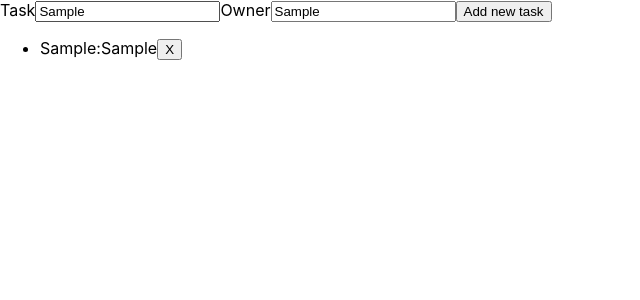
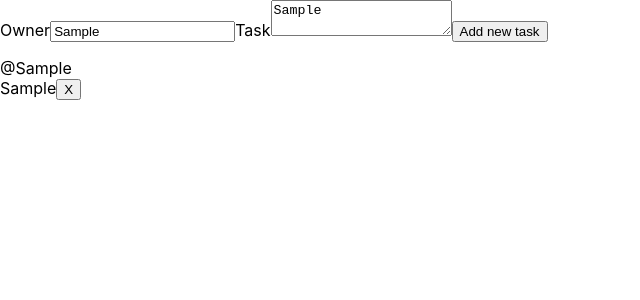
Before and after one commit to szantopeter/react-todo-list, a React (Create React App) app: page / in a window 1280 px wide. Both pictures are taken after typing "Sample", "Sample" into the empty fields and a click on the button "Add new task". Shown: the top 300 px of the page, without its empty margins (0-640 px from the left). Built offline with nearby package versions, Linux system fonts and the light colour scheme.

Commit message:
added textarea

```diff
--- a/src/AddTask.tsx
+++ b/src/AddTask.tsx
@@ -11,20 +11,22 @@ class AddTask extends Component<{ onAdd: (task: Task) => void }, Task> {
   render() {
     return (
       <div>
-        <label htmlFor="task">Task</label>
-        <input
-          id="task"
-          onChange={(event: React.ChangeEvent<HTMLInputElement>) => {
-            this.setState({ ...this.state, task: event.target.value });
-          }}
-        />
-        <label htmlFor="owner">Owner</label>
-        <input
-          id="owner"
-          onChange={(event: React.ChangeEvent<HTMLInputElement>) => {
-            this.setState({ ...this.state, owner: event.target.value });
-          }}
-        />
+        <label>
+          Owner
+          <input
+            onChange={(event: React.ChangeEvent<HTMLInputElement>) => {
+              this.setState({ ...this.state, owner: event.target.value });
+            }}
+          />
+        </label>
+        <label>
+          Task
+          <textarea
+            onChange={(event: React.ChangeEvent<HTMLTextAreaElement>) => {
+              this.setState({ ...this.state, task: event.target.value });
+            }}
+          />
+        </label>
         <button onClick={() => this.props.onAdd(this.state)}>
           Add new task
         </button>
--- a/src/TaskList.tsx
+++ b/src/TaskList.tsx
@@ -6,14 +6,16 @@ export const TaskList: FunctionComponent<{
   tasks: Task[];
   onDelete: (index: number) => void;
 }> = ({ tasks, onDelete }) => (
-  <ul>
+  <div>
     {tasks.map((task: Task, index: number) => (
-      <li key={index}>
-        {task.owner}:{task.task}
+      <p key={index}>
+        @{task.owner}
+        <br />
+        {task.task}
         <button onClick={() => onDelete(index)}>X</button>
-      </li>
+      </p>
     ))}
-  </ul>
+  </div>
 );
 
 export default TaskList;
```
Also changed, not shown: 1 other file (tests, documents, lock files or other folders).
